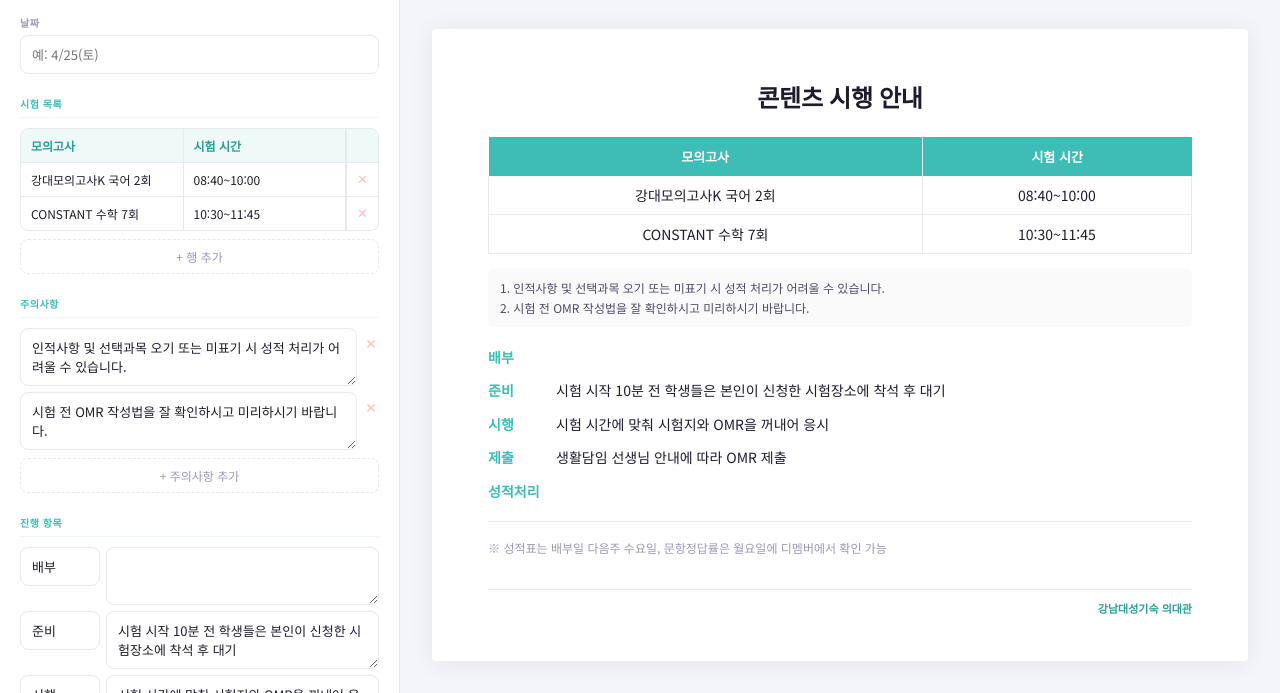
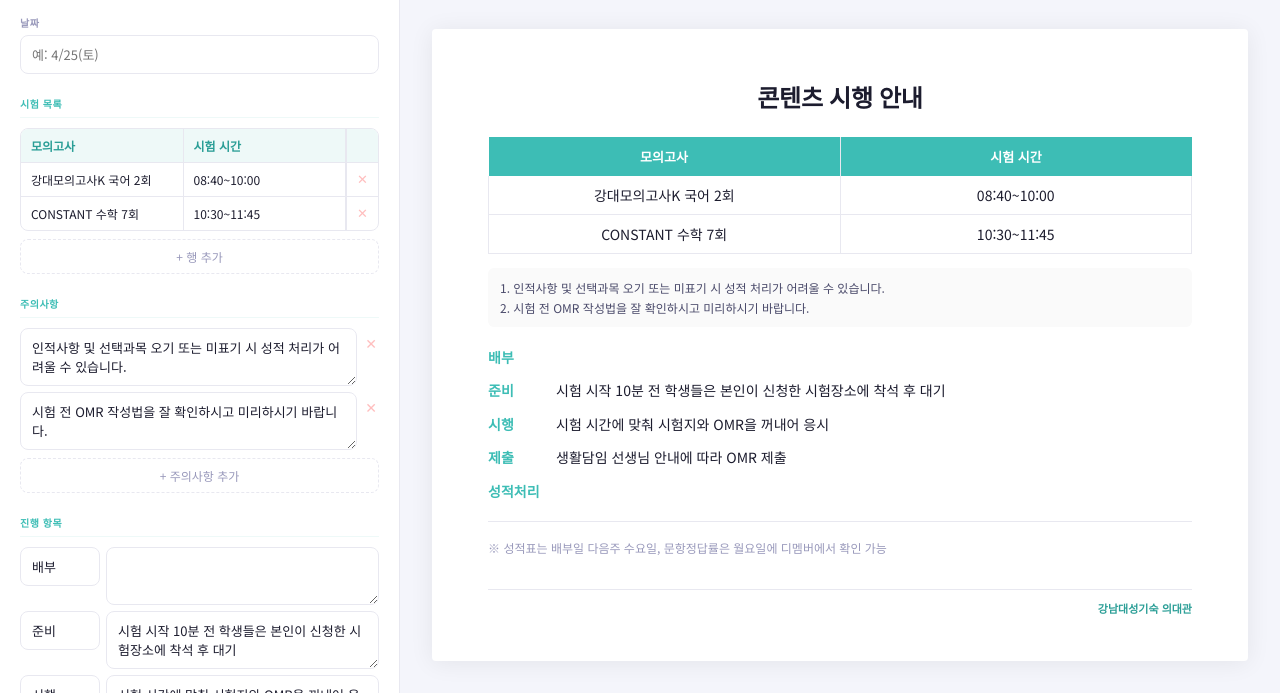
Before and after one commit to knkscampusm/campusm_notice, a plain HTML site: page index.html in a window 1280 px wide. Shown: the part 107-800 px from the top of the page. Drawn offline with Linux system fonts and the light colour scheme.

Commit message:
Update index.html

```diff
--- a/index.html
+++ b/index.html
@@ -155,9 +155,9 @@
 .orient-btn.active{border-color:var(--teal);color:var(--teal);background:var(--teal-bg);font-weight:700;}
 .orient-btn:hover:not(.active){border-color:var(--ink2);color:var(--ink2)}
 .n-title{font-size:24px;font-weight:900;text-align:center;letter-spacing:-.3px;margin-bottom:24px;line-height:1.35}
-.n-table{width:100%;border-collapse:collapse;margin-bottom:14px;font-size:14px}
-.n-table th{background:var(--teal);color:#fff;padding:10px 12px;text-align:center;font-weight:700;font-size:13px}
-.n-table td{padding:9px 12px;text-align:center;border-bottom:1px solid var(--line)}
+.n-table{width:100%;table-layout:fixed;border-collapse:collapse;margin-bottom:14px;font-size:14px}
+.n-table th{background:var(--teal);color:#fff;padding:10px 12px;text-align:center;font-weight:700;font-size:13px;word-break:keep-all}
+.n-table td{padding:9px 12px;text-align:center;border-bottom:1px solid var(--line);word-break:keep-all}
 .n-table tr:last-child td{border-bottom:none}
 .n-table th:not(:last-child),.n-table td:not(:last-child){border-right:1px solid var(--line)}
 .n-table tbody tr{border:1px solid var(--line);border-top:none}
```
